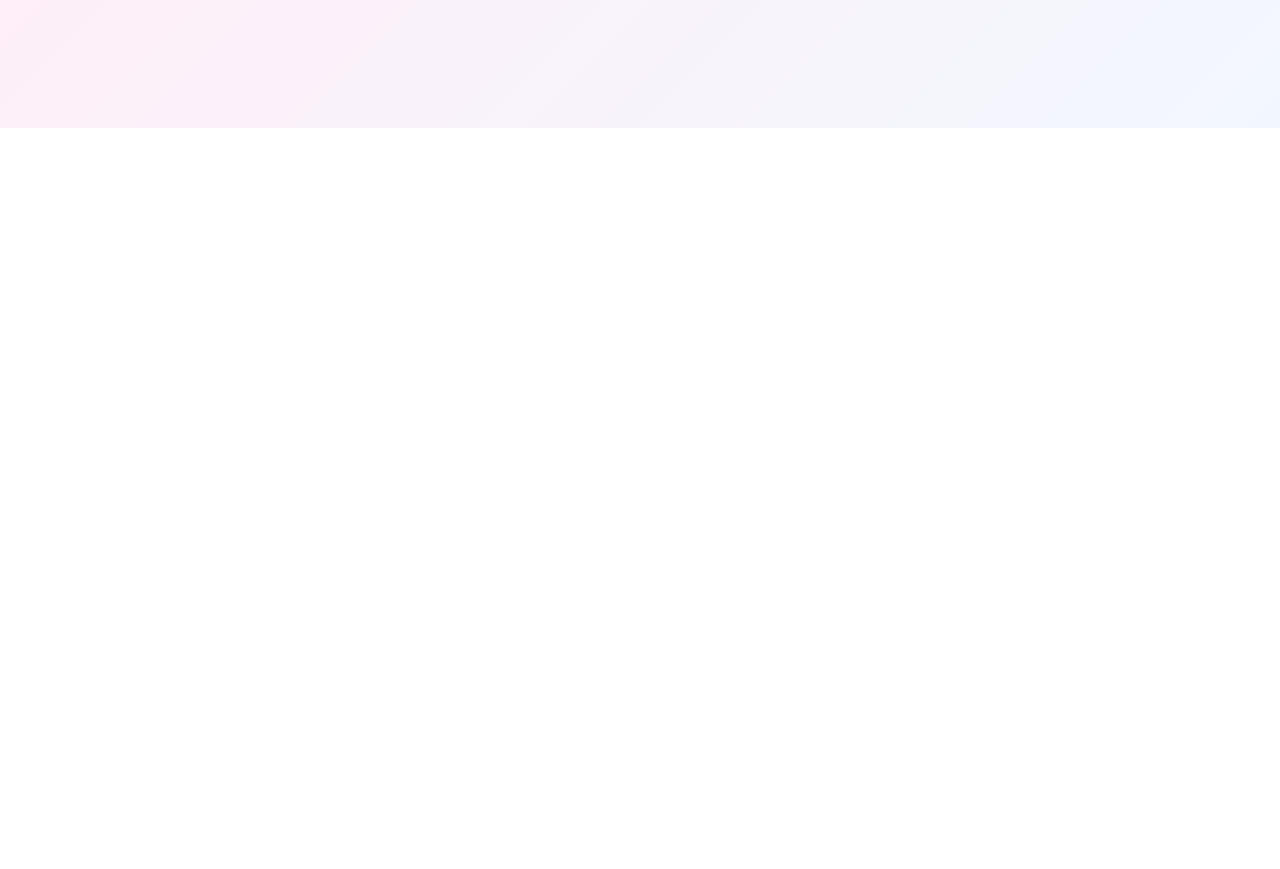
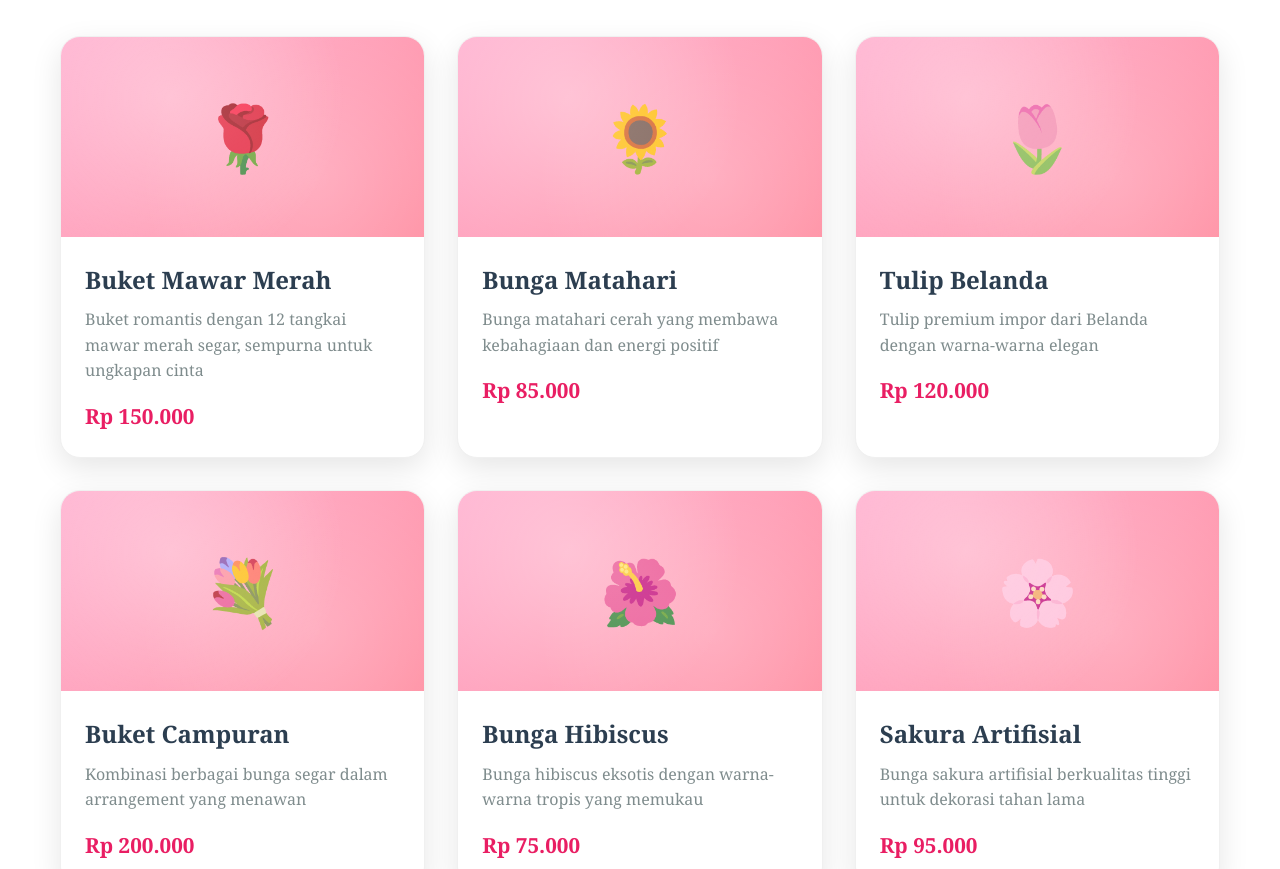
Before and after one commit to Giordani-23/kristoforusng_36_lunora, a plain HTML site: page index.html in a window 1280 px wide. Shown: the part 672-1541 px from the top of the page. Before the commit the page ends 800 px from the top, so only its background shows below. Drawn offline with Linux system fonts and the light colour scheme.

Commit message:
product section

```diff
--- a/index.html
+++ b/index.html
@@ -30,6 +30,62 @@
             </div>
         </div>
     </section>
+
+    <section id="products" class="products">
+        <div class="container">
+            <h2 class="section-title">Produk Pilihan</h2>
+            <div class="product-grid">
+                <div class="product-card">
+                    <div class="product-image">🌹</div>
+                    <div class="product-info">
+                        <h3>Buket Mawar Merah</h3>
+                        <p>Buket romantis dengan 12 tangkai mawar merah segar, sempurna untuk ungkapan cinta</p>
+                        <div class="product-price">Rp 150.000</div>
+                    </div>
+                </div>
+                <div class="product-card">
+                    <div class="product-image">🌻</div>
+                    <div class="product-info">
+                        <h3>Bunga Matahari</h3>
+                        <p>Bunga matahari cerah yang membawa kebahagiaan dan energi positif</p>
+                        <div class="product-price">Rp 85.000</div>
+                    </div>
+                </div>
+                <div class="product-card">
+                    <div class="product-image">🌷</div>
+                    <div class="product-info">
+                        <h3>Tulip Belanda</h3>
+                        <p>Tulip premium impor dari Belanda dengan warna-warna elegan</p>
+                        <div class="product-price">Rp 120.000</div>
+                    </div>
+                </div>
+                <div class="product-card">
+                    <div class="product-image">💐</div>
+                    <div class="product-info">
+                        <h3>Buket Campuran</h3>
+                        <p>Kombinasi berbagai bunga segar dalam arrangement yang menawan</p>
+                        <div class="product-price">Rp 200.000</div>
+                    </div>
+                </div>
+                <div class="product-card">
+                    <div class="product-image">🌺</div>
+                    <div class="product-info">
+                        <h3>Bunga Hibiscus</h3>
+                        <p>Bunga hibiscus eksotis dengan warna-warna tropis yang memukau</p>
+                        <div class="product-price">Rp 75.000</div>
+                    </div>
+                </div>
+                <div class="product-card">
+                    <div class="product-image">🌸</div>
+                    <div class="product-info">
+                        <h3>Sakura Artifisial</h3>
+                        <p>Bunga sakura artifisial berkualitas tinggi untuk dekorasi tahan lama</p>
+                        <div class="product-price">Rp 95.000</div>
+                    </div>
+                </div>
+            </div>
+        </div>
+    </section>
 </body>
 
 </html>
--- a/style.css
+++ b/style.css
@@ -101,3 +101,100 @@ nav {
   transform: translateY(-3px);
   box-shadow: 0 6px 20px rgba(233, 30, 99, 0.6);
 }
+
+.products {
+  padding: 4rem 0;
+  background: white;
+}
+
+.section-title {
+  text-align: center;
+  font-size: 2.5rem;
+  margin-bottom: 3rem;
+  color: #ad1457;
+  position: relative;
+}
+
+.section-title::after {
+  content: "";
+  position: absolute;
+  bottom: -10px;
+  left: 50%;
+  transform: translateX(-50%);
+  width: 100px;
+  height: 3px;
+  background: linear-gradient(135deg, #e91e63, #ad1457);
+  border-radius: 2px;
+}
+
+.product-grid {
+  display: grid;
+  grid-template-columns: repeat(auto-fit, minmax(300px, 1fr));
+  gap: 2rem;
+  margin-top: 2rem;
+}
+
+.product-card {
+  background: white;
+  border-radius: 20px;
+  overflow: hidden;
+  box-shadow: 0 10px 30px rgba(0, 0, 0, 0.1);
+  transition: all 0.3s ease;
+  border: 1px solid #f0f0f0;
+}
+
+.product-card:hover {
+  transform: translateY(-10px);
+  box-shadow: 0 20px 40px rgba(233, 30, 99, 0.2);
+}
+
+.product-image {
+  height: 200px;
+  background: linear-gradient(135deg, #ffb3d1, #ff91a4);
+  display: flex;
+  align-items: center;
+  justify-content: center;
+  font-size: 4rem;
+  position: relative;
+  overflow: hidden;
+}
+
+.product-image::before {
+  content: "";
+  position: absolute;
+  top: 0;
+  left: 0;
+  right: 0;
+  bottom: 0;
+  background: radial-gradient(
+      circle at 30% 30%,
+      rgba(255, 255, 255, 0.3) 0%,
+      transparent 60%
+    ),
+    radial-gradient(
+      circle at 70% 70%,
+      rgba(255, 255, 255, 0.2) 0%,
+      transparent 60%
+    );
+}
+
+.product-info {
+  padding: 1.5rem;
+}
+
+.product-info h3 {
+  font-size: 1.5rem;
+  margin-bottom: 0.5rem;
+  color: #2c3e50;
+}
+
+.product-info p {
+  color: #7f8c8d;
+  margin-bottom: 1rem;
+}
+
+.product-price {
+  font-size: 1.3rem;
+  font-weight: bold;
+  color: #e91e63;
+}
```
